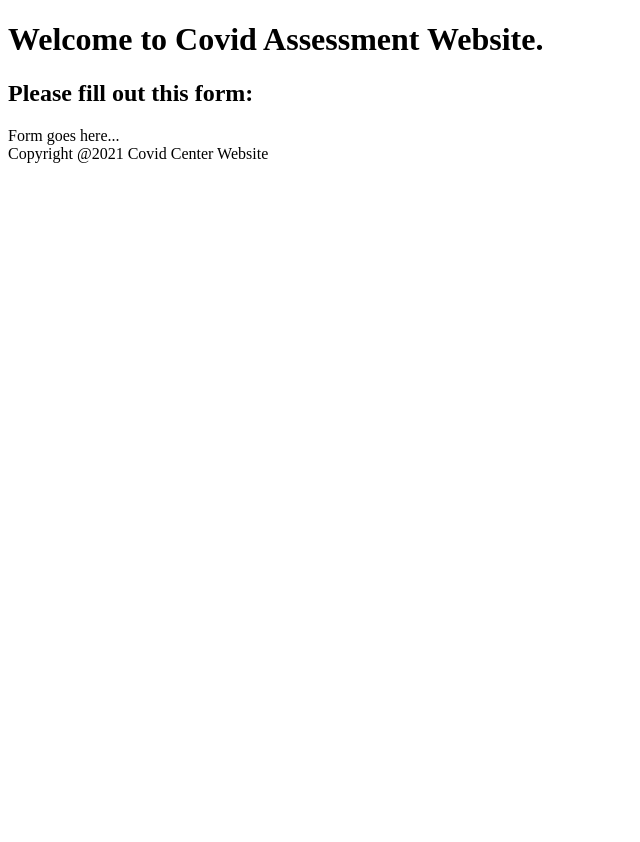
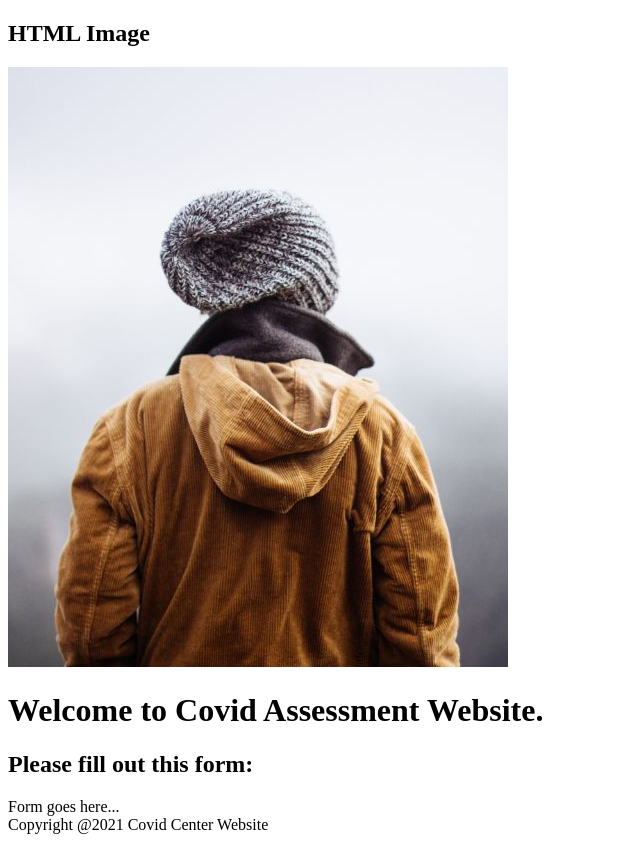
Before and after one commit to Yesauir/webapp_spring2021_covid_center, a plain HTML site: page index.html in a window 1280 px wide. Shown: the whole page, without its empty margins (0-640 px from the left). Before the commit the page ends 800 px from the top, so only its background shows below. Drawn offline with Linux system fonts and the light colour scheme.

Commit message:
my test image for covid

```diff
--- a/index.html
+++ b/index.html
@@ -6,6 +6,9 @@
      </head>
 
      <body>
+          <h2>HTML Image</h2>
+          <img src="img_girl.jpg" alt="Girl in a jacket" width="500" height="600">
+
           <header>
                <h1>Welcome to Covid Assessment Website.</h1>
           </header>
```
Also changed, not shown: img_girl.jpg (added). Lines whose indentation alone changed are shown as unchanged.
